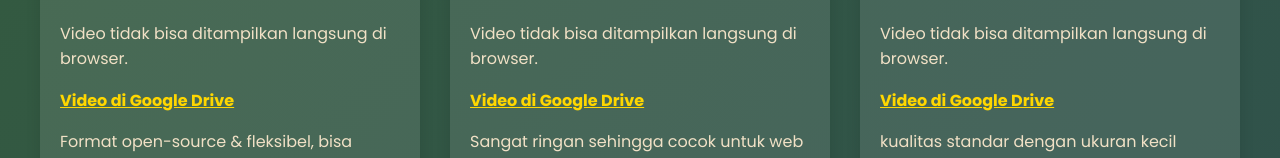
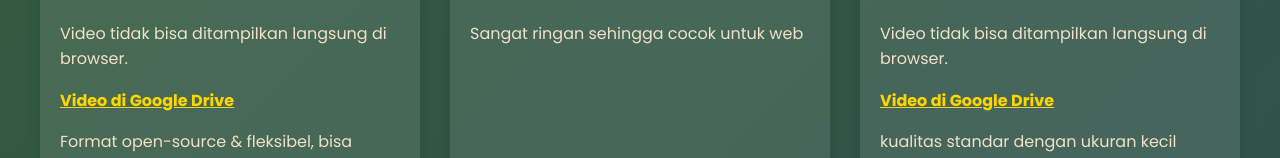
Before and after one commit to fithriaura/fithriaura.github.io, a plain HTML site: page video.html in a window 1280 px wide. Shown: the part 913-1071 px from the top of the page. Drawn offline with Linux system fonts and the light colour scheme.

Commit message:
Update video.html

```diff
--- a/video.html
+++ b/video.html
@@ -161,12 +161,7 @@
                 <h2>WEBM</h2>
                 <video controls>
                     <source src="assets2/video/1722591-hd_1920_1080_30fps (1).webm" type="video/webm">
-                Browser tidak mendukung video.
             </video>
-            <p> Video tidak bisa ditampilkan langsung di browser.</p>
-            <a href="https://drive.google.com/file/d/1cvCtpsZWX5nyd9g67gfGkey9-q0mB4Oi/view?usp=drive_link" target="_blank" class="drive-link">
-            Video di Google Drive
-            </a>
             <p>Sangat ringan sehingga cocok untuk web</p>
             </div>
 
```
